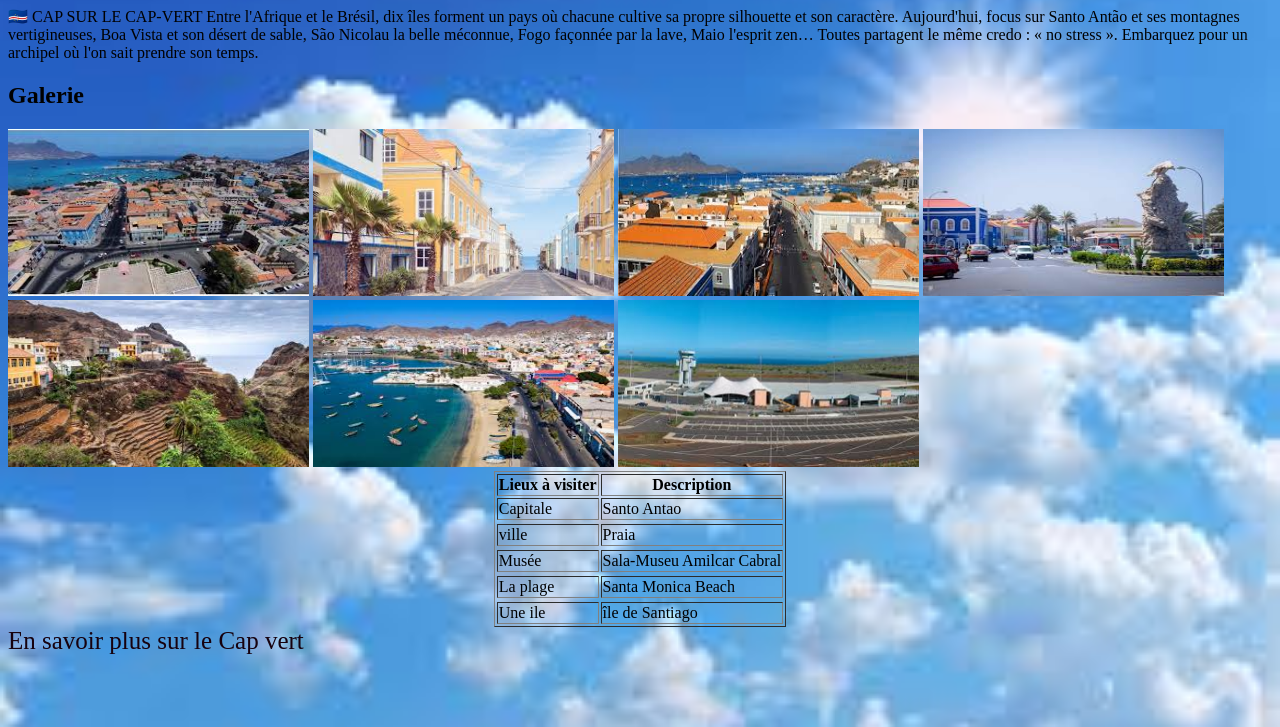
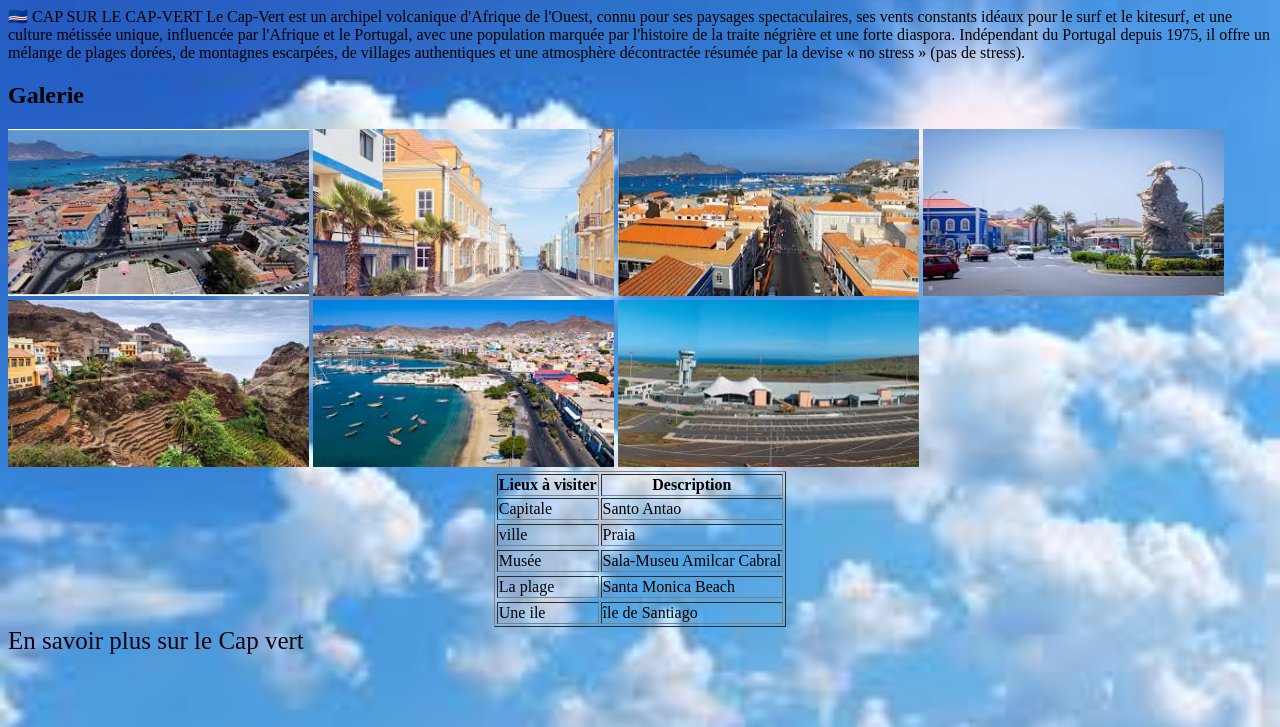
Before and after one commit to AnnaJoelle-FAYE/agccizig, a plain HTML site: page index.html in a window 1280 px wide. Shown: the part 73-800 px from the top of the page. Drawn offline with Linux system fonts and the light colour scheme.

Commit message:
Update index.html

```diff
--- a/index.html
+++ b/index.html
@@ -9,8 +9,12 @@
 <body>
   <h1>Découvrir CAP VERT</h1>
   <p>🇨🇻 CAP SUR LE CAP-VERT
-Entre l'Afrique et le Brésil, dix îles forment un pays où chacune cultive sa propre silhouette et son caractère. Aujourd'hui, focus sur Santo Antão et ses montagnes vertigineuses, Boa Vista et son désert de sable, São Nicolau la belle méconnue, Fogo façonnée par la lave, Maio l'esprit zen…
-Toutes partagent le même credo : « no stress ». Embarquez pour un archipel où l'on sait prendre son temps.
+Le Cap-Vert est un archipel volcanique d'Afrique de l'Ouest, connu pour ses paysages spectaculaires,
+      ses vents constants idéaux pour le surf et le kitesurf, et une culture métissée unique,
+      influencée par l'Afrique et le Portugal, avec une population marquée par l'histoire de la traite
+      négrière et une forte diaspora. Indépendant du Portugal depuis 1975, il offre un mélange de plages dorées,
+      de montagnes escarpées, de villages authentiques et une atmosphère décontractée résumée par la devise
+      « no stress » (pas de stress).
 
   </p>
    <h2>Galerie
@@ -59,4 +63,5 @@ Toutes partagent le même credo : « no stress ». Embarquez pour un archipel o
     </table>
     <a href="https://fr.wikipedia.org/wiki/Cap-Vert">En savoir plus sur le Cap vert</a>
 </body>
+
 </html>
```
